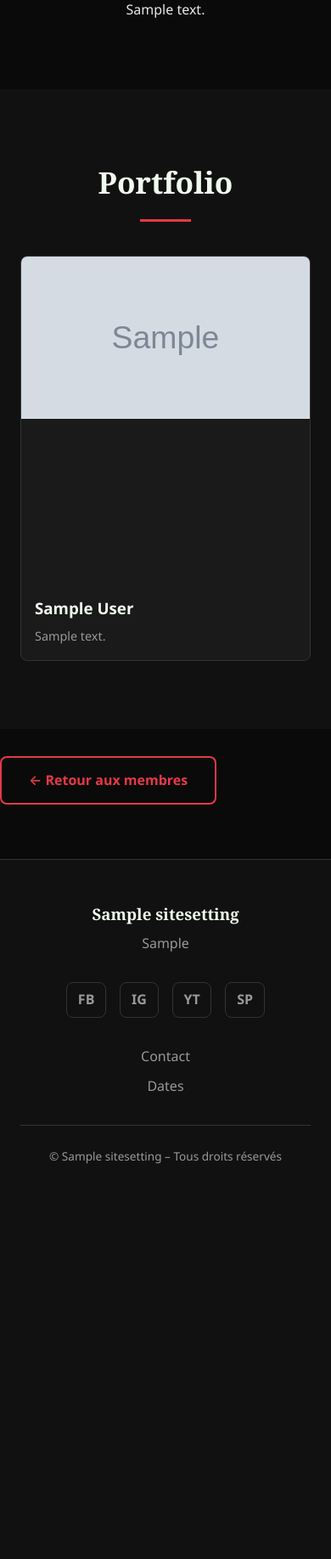
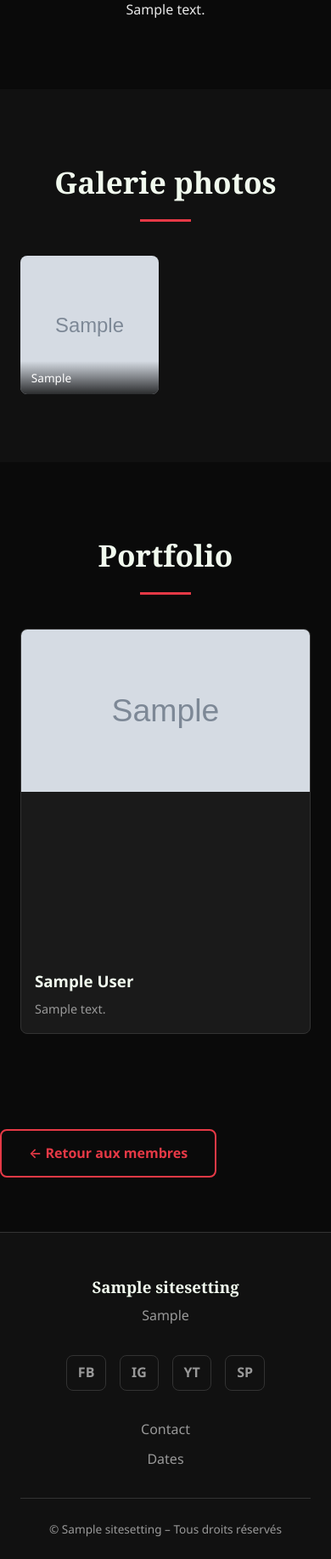
Before and after one commit to salamichel/Yes-or-not, a Django app: page /membres/1/ in a window 390 px wide. Shown: the part 742-2577 px from the top of the page at 85% size. Before the commit the page ends 2112 px from the top, so only its background shows below. Run offline with Django 5.2, Linux system fonts and the light colour scheme; tables that the repository leaves empty hold one stand-in row (values such as "Sample post"); grey boxes marked "Sample" are stand-in pictures; some libraries are stand-ins or nearby versions.

Commit message:
feat: galerie photo pour les membres avec lightbox
- Nouveau modèle MemberPhoto (image, légende, ordre)
- Inline dans l'admin pour ajouter des photos facilement
- Grille responsive avec miniatures carrées
- Lightbox en JS vanilla : navigation clavier (flèches, Escape),
  clic sur fond pour fermer, boutons prev/next

https://claude.ai/code/session_01VdWe4oGKo4UdvkYwJPDgJA

```diff
--- a/band/models.py
+++ b/band/models.py
@@ -66,6 +66,21 @@ class MemberPortfolioItem(models.Model):
 
     def __str__(self):
         return f"{self.member} – {self.title}"
+
+
+class MemberPhoto(models.Model):
+    member = models.ForeignKey(Member, on_delete=models.CASCADE, related_name="photos")
+    image = models.ImageField(upload_to="members/gallery/", verbose_name="Photo")
+    caption = models.CharField(max_length=300, blank=True, verbose_name="Légende")
+    order = models.PositiveIntegerField(default=0, verbose_name="Ordre")
+
+    class Meta:
+        ordering = ["order"]
+        verbose_name = "Photo"
+        verbose_name_plural = "Galerie photos"
+
+    def __str__(self):
+        return self.caption or f"Photo {self.pk}"
 
 
 class Album(models.Model):
--- a/band/templates/band/member_detail.html
+++ b/band/templates/band/member_detail.html
@@ -30,8 +30,26 @@
     </div>
 </section>
 
+{% if member.photos.all %}
+<section class="section section-alt">
+    <div class="container">
+        <h2 class="section-title">Galerie photos</h2>
+        <div class="gallery-grid">
+            {% for photo in member.photos.all %}
+            <a href="{{ photo.image.url }}" class="gallery-item" data-lightbox>
+                <img src="{{ photo.image.url }}" alt="{{ photo.caption }}" loading="lazy">
+                {% if photo.caption %}
+                    <span class="gallery-caption">{{ photo.caption }}</span>
+                {% endif %}
+            </a>
+            {% endfor %}
+        </div>
+    </div>
+</section>
+{% endif %}
+
 {% if member.portfolio_items.all %}
-<section class="section section-alt">
+<section class="section{% if not member.photos.all %} section-alt{% endif %}">
     <div class="container">
         <h2 class="section-title">Portfolio</h2>
         <div class="portfolio-grid">
@@ -47,7 +65,7 @@
                 {% endif %}
                 <h3>{{ item.title }}</h3>
                 {% if item.description %}
-                    <p>{{ item.description }}</p>
+                    <p>{{ item.description|safe }}</p>
                 {% endif %}
             </div>
             {% endfor %}
@@ -59,4 +77,69 @@
 <div class="container" style="padding: 2rem 0;">
     <a href="{% url 'members' %}" class="btn btn-outline">&larr; Retour aux membres</a>
 </div>
+
+<!-- Lightbox -->
+<div class="lightbox" id="lightbox">
+    <button class="lightbox-close" aria-label="Fermer">&times;</button>
+    <button class="lightbox-prev" aria-label="Précédente">&#10094;</button>
+    <button class="lightbox-next" aria-label="Suivante">&#10095;</button>
+    <div class="lightbox-content">
+        <img src="" alt="" id="lightbox-img">
+        <p class="lightbox-caption" id="lightbox-caption"></p>
+    </div>
+</div>
 {% endblock %}
+
+{% block extra_js %}
+<script>
+(function() {
+    var lightbox = document.getElementById('lightbox');
+    var lbImg = document.getElementById('lightbox-img');
+    var lbCaption = document.getElementById('lightbox-caption');
+    var items = document.querySelectorAll('[data-lightbox]');
+    var current = 0;
+
+    function openLightbox(index) {
+        current = index;
+        var item = items[index];
+        lbImg.src = item.href;
+        lbCaption.textContent = item.querySelector('.gallery-caption')
+            ? item.querySelector('.gallery-caption').textContent : '';
+        lightbox.classList.add('active');
+        document.body.style.overflow = 'hidden';
+    }
+
+    function closeLightbox() {
+        lightbox.classList.remove('active');
+        document.body.style.overflow = '';
+    }
+
+    function navigate(dir) {
+        current = (current + dir + items.length) % items.length;
+        openLightbox(current);
+    }
+
+    items.forEach(function(item, i) {
+        item.addEventListener('click', function(e) {
+            e.preventDefault();
+            openLightbox(i);
+        });
+    });
+
+    lightbox.querySelector('.lightbox-close').addEventListener('click', closeLightbox);
+    lightbox.querySelector('.lightbox-prev').addEventListener('click', function() { navigate(-1); });
+    lightbox.querySelector('.lightbox-next').addEventListener('click', function() { navigate(1); });
+
+    lightbox.addEventListener('click', function(e) {
+        if (e.target === lightbox) closeLightbox();
+    });
+
+    document.addEventListener('keydown', function(e) {
+        if (!lightbox.classList.contains('active')) return;
+        if (e.key === 'Escape') closeLightbox();
+        if (e.key === 'ArrowLeft') navigate(-1);
+        if (e.key === 'ArrowRight') navigate(1);
+    });
+})();
+</script>
+{% endblock %}
--- a/static/css/style.css
+++ b/static/css/style.css
@@ -195,6 +195,58 @@ img { max-width: 100%; height: auto; display: block; }
 .member-detail-avatar img { border-radius: 50%; border: 4px solid var(--color-primary); }
 .member-detail-info h2 { font-family: var(--font-heading); font-size: 1.6rem; color: var(--color-primary); margin-bottom: 1rem; }
 
+/* ===== GALLERY ===== */
+.gallery-grid { display: grid; grid-template-columns: repeat(auto-fill, minmax(200px, 1fr)); gap: 1rem; }
+.gallery-item {
+    position: relative;
+    overflow: hidden;
+    border-radius: var(--radius);
+    aspect-ratio: 1;
+    cursor: pointer;
+    display: block;
+}
+.gallery-item img { width: 100%; height: 100%; object-fit: cover; transition: transform var(--transition); }
+.gallery-item:hover img { transform: scale(1.05); }
+.gallery-caption {
+    position: absolute;
+    bottom: 0; left: 0; right: 0;
+    padding: 0.5rem 0.8rem;
+    background: linear-gradient(transparent, rgba(0,0,0,0.8));
+    color: #fff;
+    font-size: 0.85rem;
+}
+
+/* ===== LIGHTBOX ===== */
+.lightbox {
+    display: none;
+    position: fixed;
+    inset: 0;
+    z-index: 1000;
+    background: rgba(0,0,0,0.95);
+    align-items: center;
+    justify-content: center;
+}
+.lightbox.active { display: flex; }
+.lightbox-content { max-width: 90vw; max-height: 90vh; text-align: center; }
+.lightbox-content img { max-width: 90vw; max-height: 80vh; object-fit: contain; border-radius: var(--radius); }
+.lightbox-caption { color: var(--color-text-muted); margin-top: 1rem; font-size: 1rem; }
+.lightbox-close, .lightbox-prev, .lightbox-next {
+    position: absolute;
+    background: none;
+    border: none;
+    color: #fff;
+    font-size: 2.5rem;
+    cursor: pointer;
+    padding: 1rem;
+    opacity: 0.7;
+    transition: opacity var(--transition);
+    z-index: 1001;
+}
+.lightbox-close:hover, .lightbox-prev:hover, .lightbox-next:hover { opacity: 1; }
+.lightbox-close { top: 1rem; right: 1.5rem; font-size: 3rem; }
+.lightbox-prev { left: 1.5rem; top: 50%; transform: translateY(-50%); }
+.lightbox-next { right: 1.5rem; top: 50%; transform: translateY(-50%); }
+
 /* ===== PORTFOLIO ===== */
 .portfolio-grid { display: grid; grid-template-columns: repeat(auto-fill, minmax(300px, 1fr)); gap: 2rem; }
 .portfolio-item {
@@ -334,6 +386,9 @@ img { max-width: 100%; height: auto; display: block; }
     .albums-grid { grid-template-columns: repeat(auto-fill, minmax(150px, 1fr)); }
     .videos-grid { grid-template-columns: 1fr; }
 
+    .gallery-grid { grid-template-columns: repeat(auto-fill, minmax(140px, 1fr)); }
+    .lightbox-prev, .lightbox-next { font-size: 1.8rem; }
+
     .member-detail { grid-template-columns: 1fr; text-align: center; }
     .member-detail-avatar { display: flex; justify-content: center; }
     .album-detail { grid-template-columns: 1fr; }
```
Also changed, not shown: band/admin.py (+7 -2 lines), band/migrations/0004_memberphoto.py (added).
